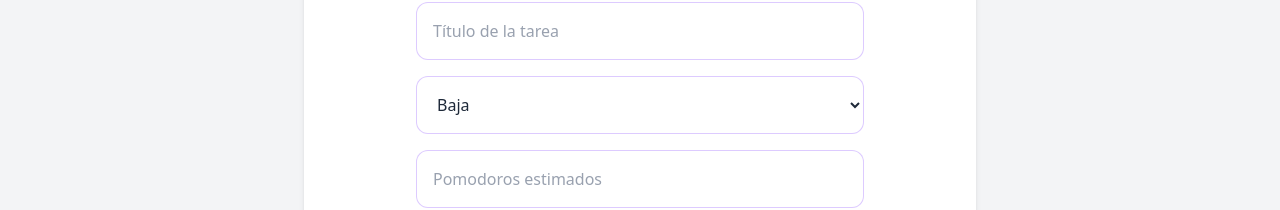
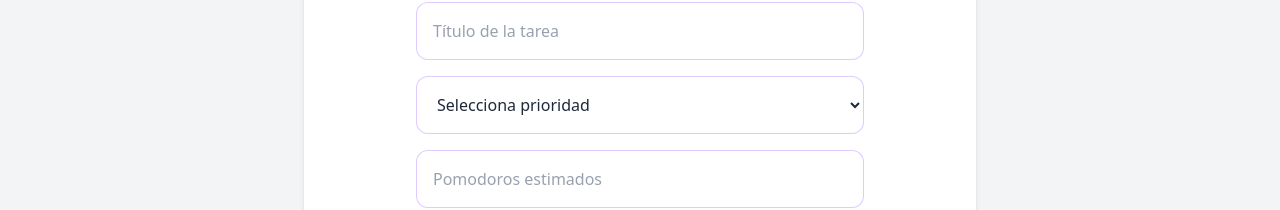
Before and after one commit to maguzdev/PulseTime, a Vue app: page / in a window 1280 px wide. Shown: the part 526-736 px from the top of the page. Built offline with nearby package versions, Linux system fonts and the light colour scheme.

Commit message:
Actualizar manejo de prioridad en el formulario de tarea y establecer valor por defecto

```diff
--- a/src/App.vue
+++ b/src/App.vue
@@ -14,7 +14,7 @@
 	const tasksList = ref([]);
 	// Variables para el formulario de nueva tarea
 	const title = ref("");
-	const priority = ref("baja");
+	const priority = ref("");
 	const estimatedPomodoros = ref("");
 	const completed = ref(false);
 
@@ -29,11 +29,11 @@
 		tasksList.value.push({
 			id: Math.random().toString(36).substr(2, 9),
 			title: taskData.title,
-			priority: taskData.priority,
+			priority: taskData.priority || "baja",
 			estimatedPomodoros: taskData.estimatedPomodoros,
 			completed: taskData.completed,
 		});
-		// console.log('Tarea agregada. Lista actualizada:', tasksList.value);
+		console.log('Tarea agregada. Lista actualizada:', tasksList.value);
 	};
 </script>
 
--- a/src/components/FormTask.vue
+++ b/src/components/FormTask.vue
@@ -25,7 +25,7 @@
 			});
 			// Limpiar los campos después de enviar
 			emit("update:title", "");
-			emit("update:priority", "baja");
+			emit("update:priority", "");
 			emit("update:estimatedPomodoros", "");
 		} else {
 			alert("No puedes agregar una tarea sin título.");
@@ -57,6 +57,7 @@
 				@change="emit('update:priority', $event.target.value)"
 				class="bg-white border border-violet-500/30 hover:border-violet-500/50 focus:border-violet-400 focus:ring-2 focus:ring-violet-500/30 p-4 rounded-xl text-gray-800 transition-all duration-200 outline-none"
 			>
+				<option value="" disabled selected>Selecciona prioridad</option>
 				<option value="baja">Baja</option>
 				<option value="media">Media</option>
 				<option value="alta">Alta</option>
```
